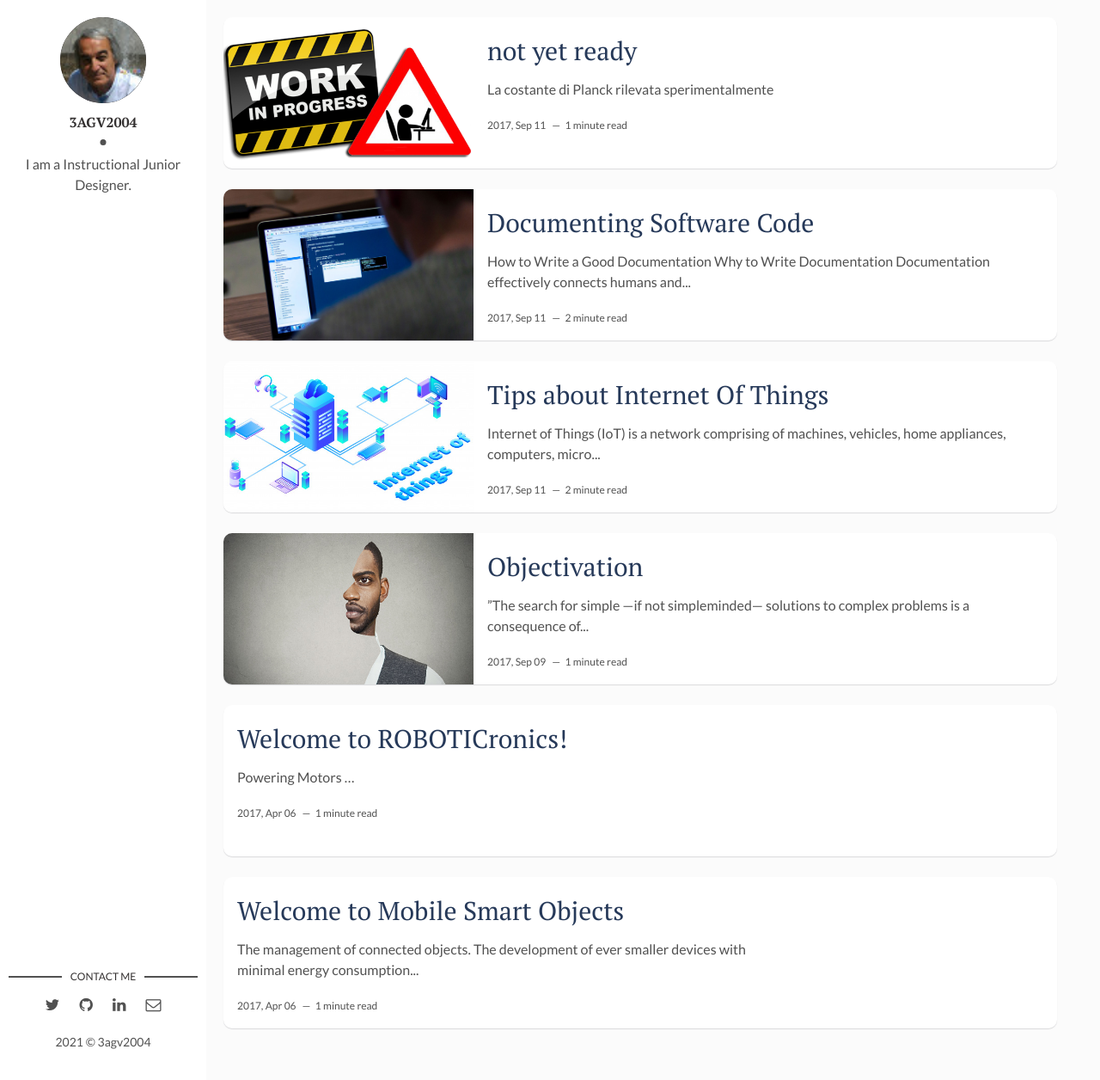
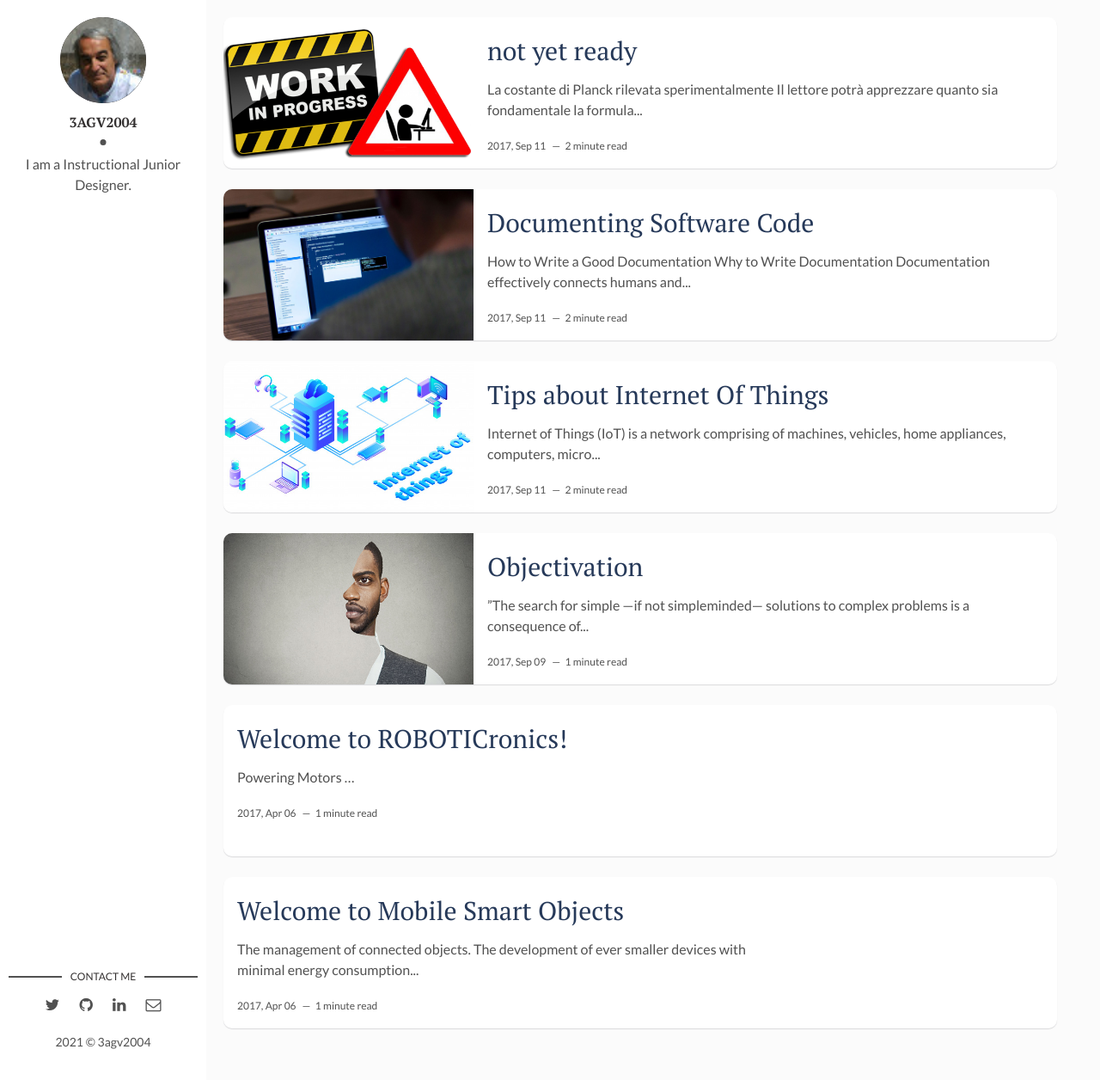
Before and after one commit to ROBOTICronics/ROBOTICronics.github.io, a Jekyll site: the page built from index.html, in a window 1280 px wide and 1256 px high. Shown: the whole window at 86% size. Built offline with Jekyll 4.4.1, drawn with Linux system fonts in a browser that asks for light colours; the list of posts is cut into pages by our own code; some of the changed lines change nothing that is shown.

Commit message:
Update 2017-09-12-the-best-organizer-software.markdown

```diff
--- a/_posts/2017-09-12-the-best-organizer-software.markdown
+++ b/_posts/2017-09-12-the-best-organizer-software.markdown
@@ -9,3 +9,17 @@
 
 ![not yet ready]({{site.baseurl}}/assets/img/Work-in-progress-1024x603.png)
 # La costante di Planck rilevata sperimentalmente
+Il lettore potrà apprezzare quanto sia fondamentale la formula di Einstein scoperta nel 1905, che gli valse il premio Nobel nel 1921.
+
+$E = hν$
+
+La costante $h$, fondamentale per la teoria quantistica, è la costante di Planck, che la propose nel 1900. La sue dimensioni sono Joule * secondi, se l'energia viene misurata in Joule e la frequ4nza in oscillazioni al secondo. Il suo valore è $h = 6,626068 10–34 joule-sec$.
+
+
+
+    Essa fu scoperta nel 1905, lo stesso anno in cui Einstein pubblicò il suo famoso articolo sulla relatività -- e in realtà nel 1921 il Premio Nobel gli fu assegnato non per la relatività ma per questa formula. La cosa da notare è che la costante h, che compare qui e che è basilare per la teoria quantistica, era già nota nel 1905. Noi la chiamiamo costante di Planck perché fu Max Planck che per primo la propose nel 1900.
+
+    Se l'energia si misura in joule e la frequenza in oscillazioni per secondo, le "dimensioni" di h -- il modo cioè con cui essa è connessa alle unità di misura delle quantità fisiche -- sono di joule moltiplicato secondi (la frequenza è 1/sec, "oscillazioni per secondo"). Si tratta di un numero estremamente piccolo
+h = 6,626068 10–34 joule-sec
+
+e questa piccolezza è legata al fatto che la "fisica classica", quella delle leggi di Newton e di Maxwell, vale piuttosto bene fintanto che il prodotto dell'energia per il tempo dà un risultato sensibilmente maggiore di h. È solo su scala atomica che le nuove leggi prendono il sopravvento.
```
